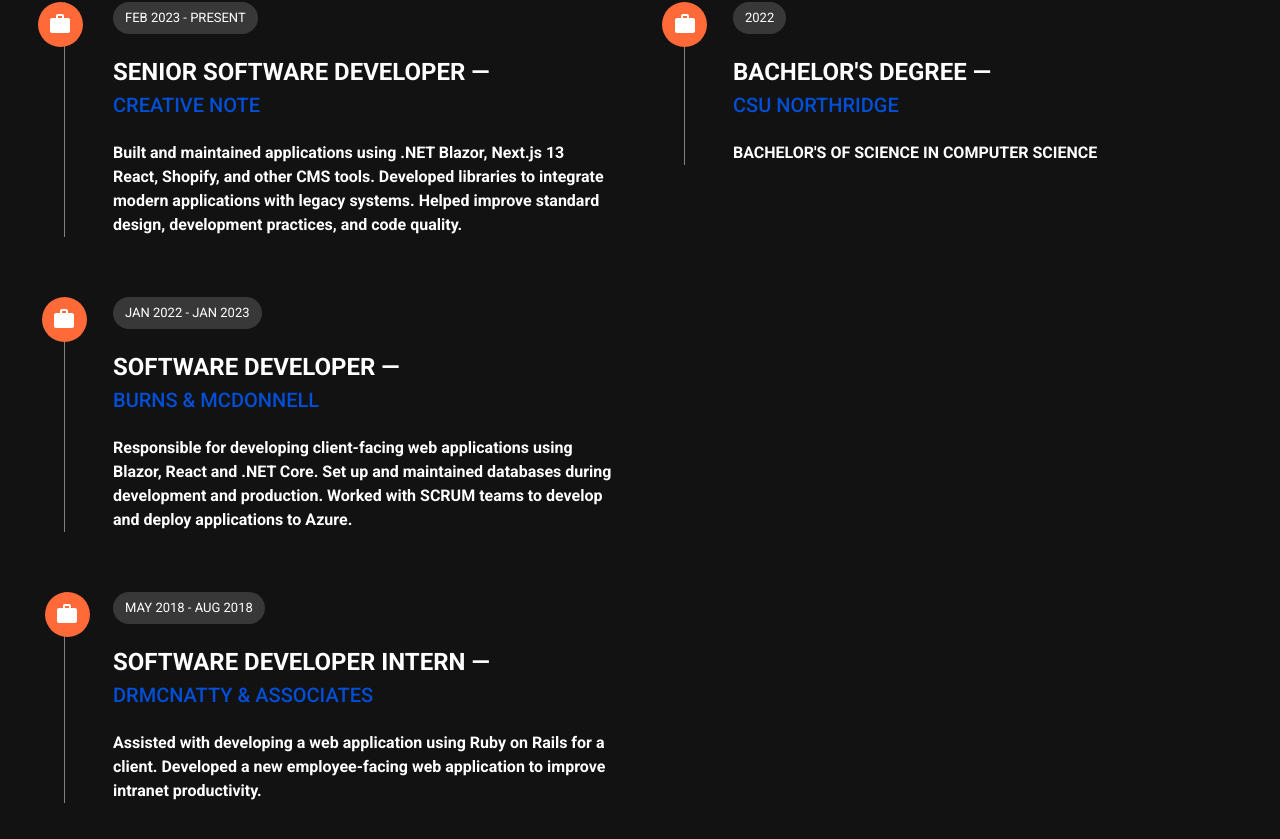
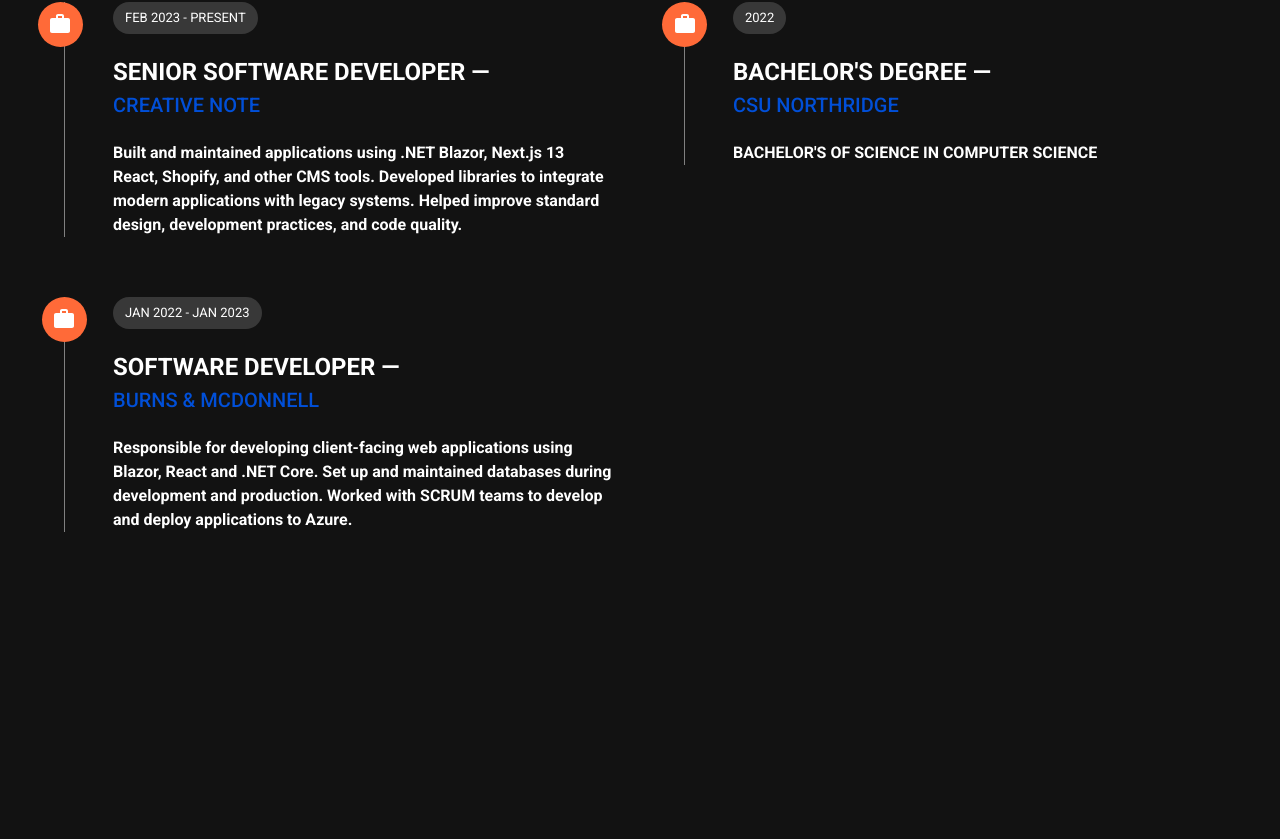
Before and after one commit to chrisowen2015/Resume-App, a Next.js app in the folder resume-app/: page /about in a window 1280 px wide. Shown: the part 894-1733 px from the top of the page. After the commit the page ends 1536 px from the top, so only its background shows below. Built offline with nearby package versions, Linux system fonts and the light colour scheme.

Commit message:
Updated npm packages

```diff
--- a/resume-app/package.json
+++ b/resume-app/package.json
@@ -20,10 +20,10 @@
     "@vercel/analytics": "^1.0.2",
     "eslint": "8.48.0",
     "eslint-config-next": "13.4.19",
-    "next": "13.4.19",
+    "next": "^14.1.3",
     "nodemailer": "^6.9.5",
-    "react": "18.2.0",
-    "react-dom": "18.2.0",
+    "react": "^18.2.0",
+    "react-dom": "^18.2.0",
     "typescript": "5.2.2"
   },
   "devDependencies": {
--- a/resume-app/src/components/About/Employment.tsx
+++ b/resume-app/src/components/About/Employment.tsx
@@ -24,13 +24,13 @@
         url: "https://www.burnsmcd.com/",
         description: "Responsible for developing client-facing web applications using Blazor, React and .NET Core. Set up and maintained databases during development and production. Worked with SCRUM teams to develop and deploy applications to Azure."
     },
-    {
-        dates: "MAY 2018 - AUG 2018",
-        title: "SOFTWARE DEVELOPER INTERN",
-        company: "DRMCNATTY & ASSOCIATES",
-        url: "https://www.drmcnatty.com/",
-        description: "Assisted with developing a web application using Ruby on Rails for a client. Developed a new employee-facing web application to improve intranet productivity.",
-    }
+    // {
+    //     dates: "MAY 2018 - AUG 2018",
+    //     title: "SOFTWARE DEVELOPER INTERN",
+    //     company: "DRMCNATTY & ASSOCIATES",
+    //     url: "https://www.drmcnatty.com/",
+    //     description: "Assisted with developing a web application using Ruby on Rails for a client. Developed a new employee-facing web application to improve intranet productivity.",
+    // }
 ]
 
 export default function Employment() {
```
Also changed, not shown: 1 other file (tests, documents, lock files or other folders).
